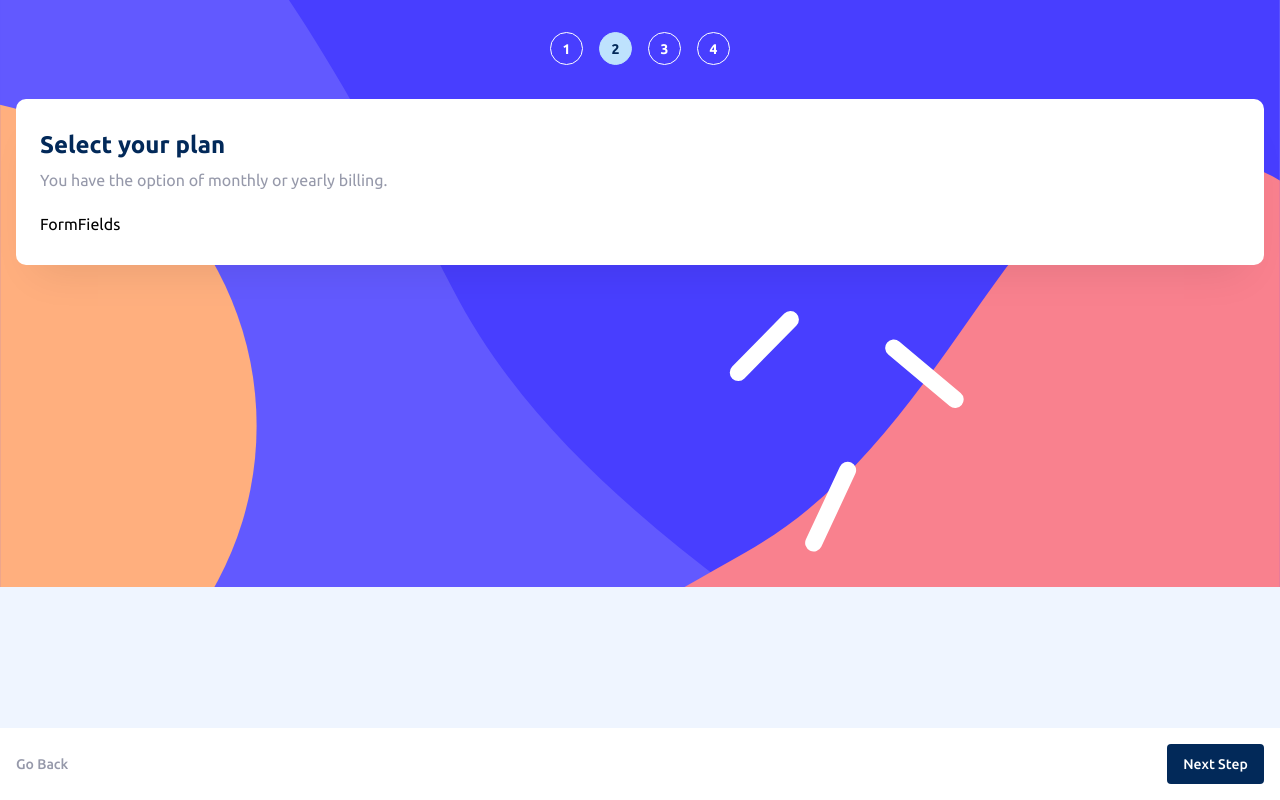
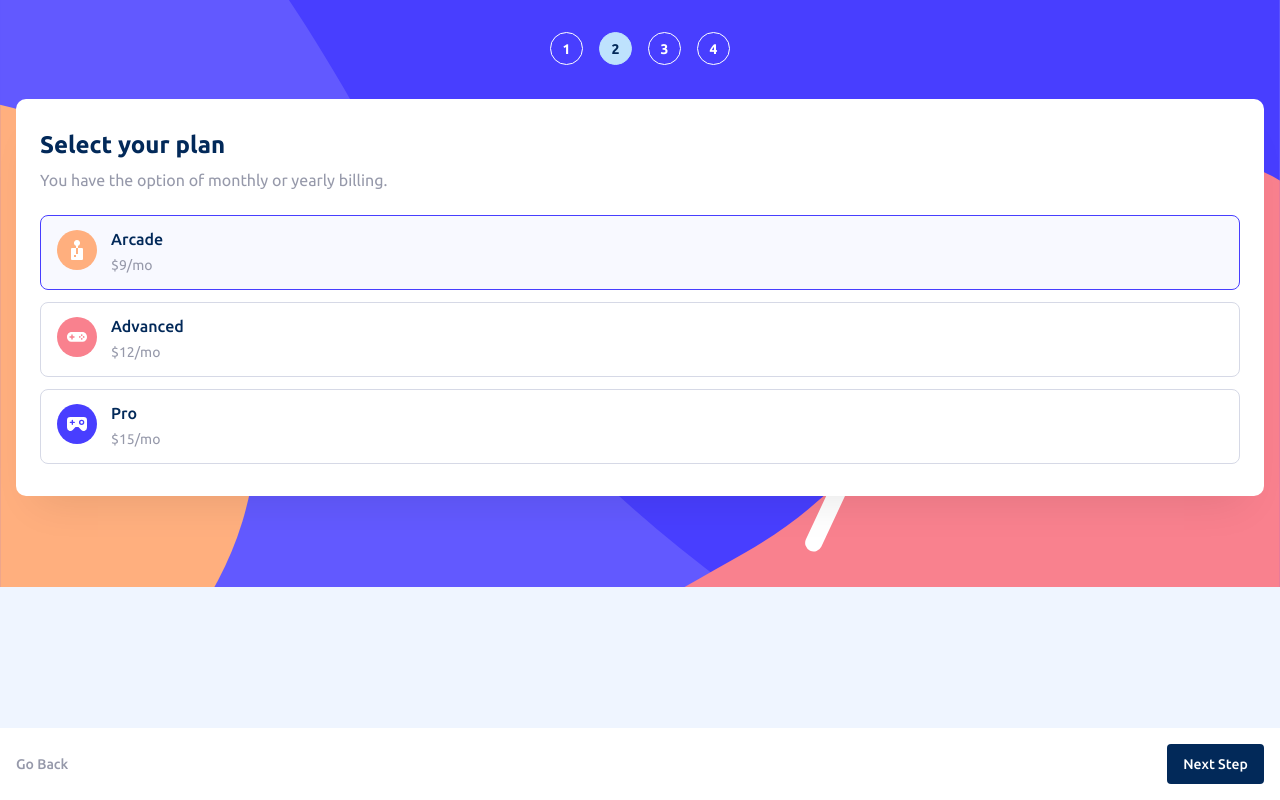
Before and after one commit to Derfan/multi-step-form, a React (Create React App) app: page / in a window 1280 px wide. Both pictures are taken after typing "Sample", "name@example.com", "Sample" into the empty fields and a click on the button "Next Step". Built offline with nearby package versions, Linux system fonts and the light colour scheme.

Commit message:
Add Radio components

```diff
--- a/src/components/formFields/CheckBoxField/index.tsx
+++ b/src/components/formFields/CheckBoxField/index.tsx
@@ -35,8 +35,8 @@ export const CheckBoxField = ({
         name={name}
         value={value}
         className={cn.field}
+        defaultChecked={defaultChecked}
         onChange={handleChange}
-        defaultChecked={defaultChecked}
       />
 
       <div className={cn.label}>{children}</div>
--- /dev/null
+++ b/src/components/formFields/RadioField/RadioField.module.sass
@@ -0,0 +1,20 @@
+.root
+    cursor: pointer
+
+    display: flex
+    align-items: center
+
+    padding: 14px 16px
+    background-color: #FFFFFF
+    border: 1px solid #D6D9E6
+    border-radius: 8px
+
+    transition: .3s
+
+    &.checked
+        background-color: #F8F9FF
+        border-color: #483EFF
+
+.field
+    position: absolute
+    opacity: 0
--- /dev/null
+++ b/src/components/formFields/RadioField/index.tsx
@@ -0,0 +1,37 @@
+import { ChangeEvent, ReactNode } from "react";
+import cns from "classnames";
+
+import cn from "./RadioField.module.sass";
+
+interface RadioFieldProps {
+  name: string;
+  value: string;
+  children: ReactNode;
+  checked: boolean;
+  className?: string;
+  onChange: (e: ChangeEvent<HTMLInputElement>) => void;
+}
+
+export const RadioField = ({
+  name,
+  value,
+  children,
+  checked,
+  className = "",
+  onChange,
+}: RadioFieldProps) => {
+  return (
+    <label className={cns(cn.root, { [cn.checked]: checked }, className)}>
+      <input
+        type="radio"
+        name={name}
+        value={value}
+        className={cn.field}
+        checked={checked}
+        onChange={onChange}
+      />
+
+      <div className={cn.label}>{children}</div>
+    </label>
+  );
+};
--- /dev/null
+++ b/src/components/formFields/RadioGroupField/RadioGroupField.module.sass
@@ -0,0 +1,5 @@
+
+.root
+    display: flex
+    flex-direction: column
+    row-gap: 12px
--- /dev/null
+++ b/src/components/formFields/RadioGroupField/index.tsx
@@ -0,0 +1,45 @@
+import { ChangeEvent, ReactNode, useState } from "react";
+import cns from "classnames";
+
+import { RadioField } from "../RadioField";
+import cn from "./RadioGroupField.module.sass";
+
+type Option = { value: string; label: string };
+
+interface RadioGroupFieldProps {
+  name: string;
+  options: Option[];
+  className?: string;
+  defaultChecked?: Option["value"];
+  children: (option: Option) => ReactNode;
+}
+
+export const RadioGroupField = ({
+  name,
+  options,
+  className = "",
+  defaultChecked = "",
+  children,
+}: RadioGroupFieldProps) => {
+  const [value, setValue] = useState(defaultChecked);
+
+  const handleChange = (e: ChangeEvent<HTMLInputElement>) => {
+    setValue(e.target.value);
+  };
+
+  return (
+    <div className={cns(cn.root, className)}>
+      {options.map((option) => (
+        <RadioField
+          key={option.value}
+          name={name}
+          value={option.value}
+          checked={value === option.value}
+          onChange={handleChange}
+        >
+          {children(option)}
+        </RadioField>
+      ))}
+    </div>
+  );
+};
--- a/src/components/formFields/index.ts
+++ b/src/components/formFields/index.ts
@@ -1,2 +1,3 @@
 export { TextField } from "./TextField";
 export { CheckBoxGroupField } from "./CheckBoxGroupField";
+export { RadioGroupField } from "./RadioGroupField";
--- a/src/modules/MultiStepForm/index.tsx
+++ b/src/modules/MultiStepForm/index.tsx
@@ -27,7 +27,7 @@ const initialValues = {
 export const MultiStepForm = () => {
   const [isSubmitted, setIsSubmitted] = useState(false);
   const { updateStoredData } = useStoredData<FormValues>("ms-form-content");
-  const { activeStep, goToNextStep, goToPrevStep } = useSteps();
+  const { activeStep, goToNextStep, goToPrevStep } = useSteps(0);
   const { handleSubmit } = useForm<FormValues>({
     initialValues,
   });
--- /dev/null
+++ b/src/steps/SelectPlan/PlanLabel/PlanLabel.module.sass
@@ -0,0 +1,19 @@
+.root
+    display: flex
+    column-gap: 14px
+
+.info
+    display: flex
+    flex-direction: column
+    row-gap: 7px
+
+.title
+    font-family: UbuntuMedium
+    color: #022959
+    font-size: 16px
+    line-height: 18px
+
+.price
+    color: #9699AA
+    font-size: 14px
+    line-height: 20px
--- /dev/null
+++ b/src/steps/SelectPlan/PlanLabel/index.tsx
@@ -0,0 +1,27 @@
+import { FunctionComponent } from "react";
+import cn from "./PlanLabel.module.sass";
+
+interface PlanLabelProps {
+  title: string;
+  icon: FunctionComponent;
+  price: number;
+  period: "mo" | "yr";
+}
+
+export const PlanLabel = ({
+  title,
+  icon: Icon,
+  price,
+  period,
+}: PlanLabelProps) => (
+  <div className={cn.root}>
+    <Icon />
+
+    <p className={cn.info}>
+      <span className={cn.title}>{title}</span>
+      <span className={cn.price}>
+        ${price}/{period}
+      </span>
+    </p>
+  </div>
+);
--- a/src/steps/SelectPlan/index.tsx
+++ b/src/steps/SelectPlan/index.tsx
@@ -1,5 +1,24 @@
-import { Card, Title, Description } from "../../components";
+import { Card, Title, Description, RadioGroupField } from "../../components";
+import { Period, FieldName } from "../../types";
+
+import { ReactComponent as IconArcade } from "../../assets/images/icon-arcade.svg";
+import { ReactComponent as IconAdvanced } from "../../assets/images/icon-advanced.svg";
+import { ReactComponent as IconPro } from "../../assets/images/icon-pro.svg";
+
+import { PlanLabel } from "./PlanLabel";
 import cn from "./SelectPlan.module.sass";
+
+const content = {
+  arcade: { icon: IconArcade, price: 9, period: Period.Monthly },
+  advanced: { icon: IconAdvanced, price: 12, period: Period.Monthly },
+  pro: { icon: IconPro, price: 15, period: Period.Monthly },
+};
+
+const options = [
+  { value: "arcade", label: "Arcade" },
+  { value: "advanced", label: "Advanced" },
+  { value: "pro", label: "Pro" },
+];
 
 export const SelectPlan = () => (
   <Card>
@@ -9,6 +28,19 @@ export const SelectPlan = () => (
       You have the option of monthly or yearly billing.
     </Description>
 
-    <div className={cn.fields}>FormFields</div>
+    <div className={cn.fields}>
+      <RadioGroupField
+        name={FieldName.Plan}
+        options={options}
+        defaultChecked={options[0].value}
+      >
+        {({ value, label }) => (
+          <PlanLabel
+            title={label}
+            {...content[value as keyof typeof content]}
+          />
+        )}
+      </RadioGroupField>
+    </div>
   </Card>
 );
--- a/src/types.ts
+++ b/src/types.ts
@@ -11,3 +11,8 @@ export enum ButtonType {
   SECONDARY = "secondary",
   SUBMIT = "submit",
 }
+
+export enum Period {
+  Monthly = "mo",
+  Yearly = "yr",
+}
```
